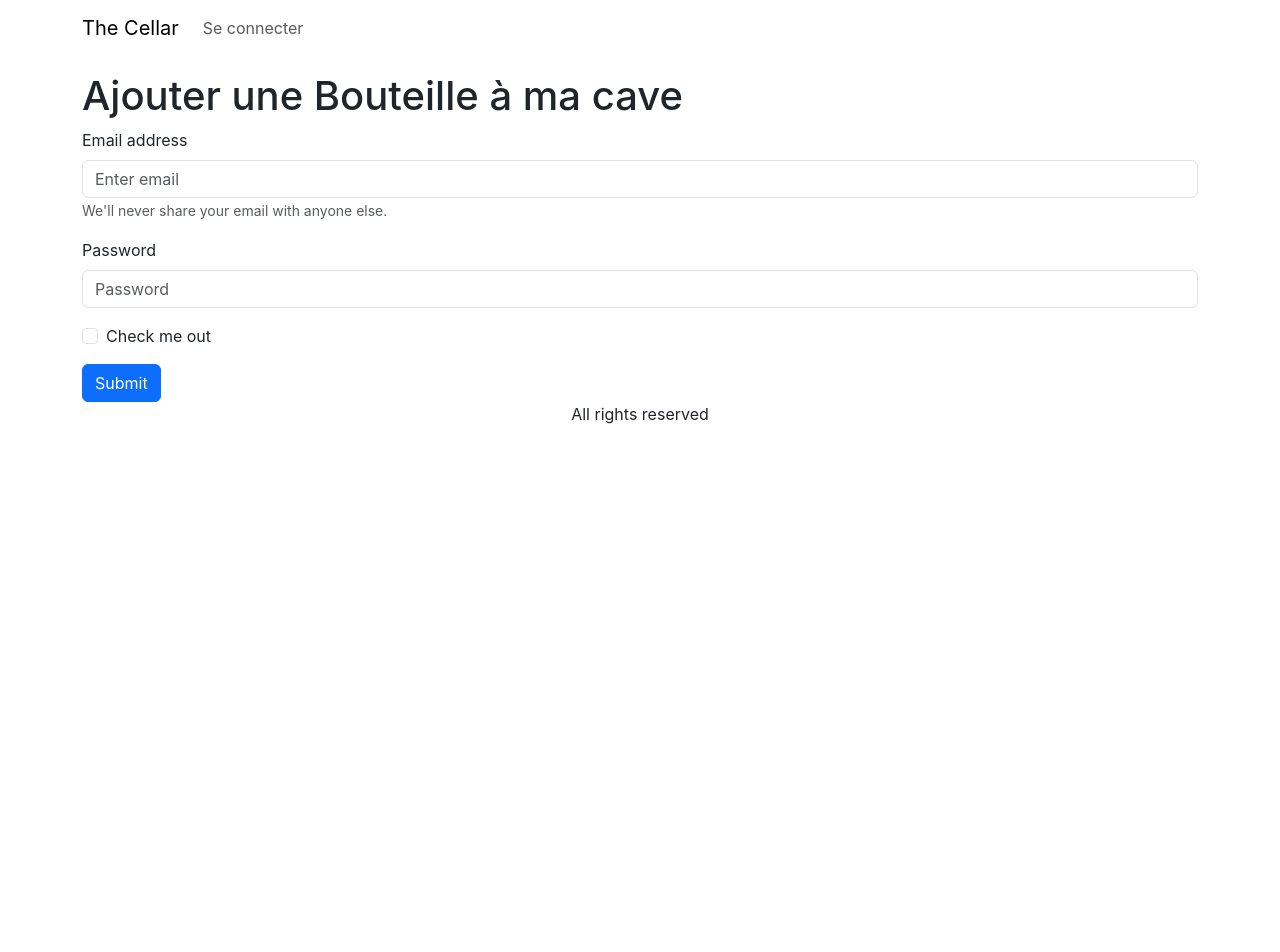
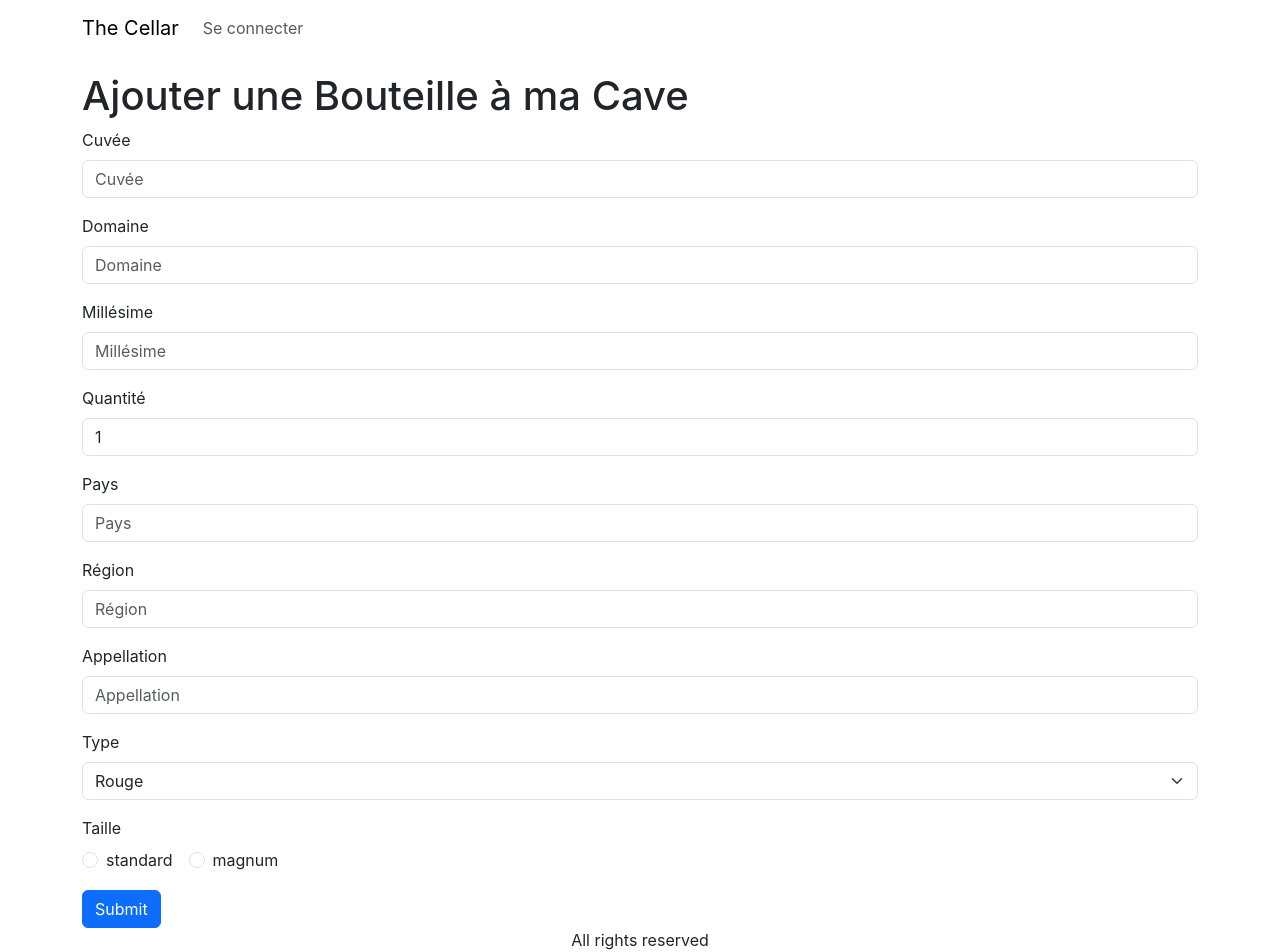
Before and after one commit to solenwa/The-Cellar, a React (Create React App) app in the folder frontend/: page /ajouterunebouteille in a window 1280 px wide. Before the commit the page ends 800 px from the top, so only its background shows below. Built offline with nearby package versions, Linux system fonts and the light colour scheme.

Commit message:
Formulaire d'ajout de bouteille

```diff
--- a/frontend/src/pages/AjouterUneBouteille.js
+++ b/frontend/src/pages/AjouterUneBouteille.js
@@ -6,6 +6,7 @@ import { useNavigate } from 'react-router-dom';
 function AjouterUneBouteille() {
   const navigate = useNavigate();
 
+  const [cuvee, setCuvee] = useState('');
   const [appellation, setAppellation] = useState('');
   const [couleur, setCouleur] = useState('');
   const [domaine, setDomaine] = useState('');
@@ -17,8 +18,13 @@ function AjouterUneBouteille() {
   const [cepages, setCepages] = useState([]);
 
   const handleSubmit = async (event) => {
-    event.preventDefault();
+    const form = event.currentTarget;
+    if (form.checkValidity() === false) {
+      event.preventDefault();
+      event.stopPropagation();
+    }
     const payload = {
+      cuvee,
       appellation,
       couleur,
       domaine,
@@ -49,22 +55,71 @@ function AjouterUneBouteille() {
   return (
     <div>
       {' '}
-      <h1>Ajouter une Bouteille à ma cave</h1>
-      <Form>
-        <Form.Group className="mb-3" controlId="formBasicEmail">
-          <Form.Label>Email address</Form.Label>
-          <Form.Control type="email" placeholder="Enter email" />
-          <Form.Text className="text-muted">
-            We'll never share your email with anyone else.
-          </Form.Text>
+      <h1>Ajouter une Bouteille à ma Cave</h1>
+      <Form onSubmit={handleSubmit}>
+        <Form.Group className="mb-3" controlId="formCuvee">
+          <Form.Label>Cuvée</Form.Label>
+          <Form.Control type="text" placeholder="Cuvée" required />
         </Form.Group>
 
-        <Form.Group className="mb-3" controlId="formBasicPassword">
-          <Form.Label>Password</Form.Label>
-          <Form.Control type="password" placeholder="Password" />
+        <Form.Group className="mb-3" controlId="formDomaine">
+          <Form.Label>Domaine</Form.Label>
+          <Form.Control type="text" placeholder="Domaine" required />
         </Form.Group>
-        <Form.Group className="mb-3" controlId="formBasicCheckbox">
-          <Form.Check type="checkbox" label="Check me out" />
+        <Form.Group className="mb-3" controlId="formMillesime">
+          <Form.Label>Millésime</Form.Label>
+          <Form.Control type="text" placeholder="Millésime" />
+        </Form.Group>
+        <Form.Group className="mb-3" controlId="formQuantite">
+          <Form.Label>Quantité</Form.Label>
+          <Form.Control
+            type="number"
+            placeholder="Quantité"
+            required
+            defaultValue="1"
+          />
+        </Form.Group>
+        <Form.Group className="mb-3" controlId="formPays">
+          <Form.Label>Pays</Form.Label>
+          <Form.Control type="text" placeholder="Pays" required />
+        </Form.Group>
+        <Form.Group className="mb-3" controlId="formRegion">
+          <Form.Label>Région</Form.Label>
+          <Form.Control type="text" placeholder="Région" />
+        </Form.Group>
+        <Form.Group className="mb-3" controlId="formAppellation">
+          <Form.Label>Appellation</Form.Label>
+          <Form.Control type="text" placeholder="Appellation" />
+        </Form.Group>
+        <Form.Group className="mb-3" controlId="formCouleur">
+          <Form.Label>Type</Form.Label>
+          <Form.Select>
+            <option>Rouge</option>
+            <option>Blanc</option>
+            <option>Rosé</option>
+            <option>Orange</option>
+            <option>Effervescent</option>
+            <option>Vin Doux Naturel</option>
+          </Form.Select>
+        </Form.Group>
+        <Form.Group className="mb-3" controlId="formTaille">
+          <Form.Label>Taille</Form.Label>
+          <div key={'inline-radio'} className="mb-3">
+            <Form.Check
+              inline
+              id="inline-radio1"
+              type="radio"
+              label="standard"
+              name="taille"
+            />
+            <Form.Check
+              inline
+              id="inline-radio2"
+              type="radio"
+              label="magnum"
+              name="taille"
+            />
+          </div>
         </Form.Group>
         <Button variant="primary" type="submit">
           Submit
--- a/frontend/src/pages/DetailBouteille.js
+++ b/frontend/src/pages/DetailBouteille.js
@@ -121,7 +121,7 @@ function DetailBouteille() {
                 </Col>
                 <Col>
                   <Card className="border-0">
-                    <h3>Couleur</h3>
+                    <h3>Type</h3>
                     <p>{product.couleur}</p>
                   </Card>
                 </Col>
```
